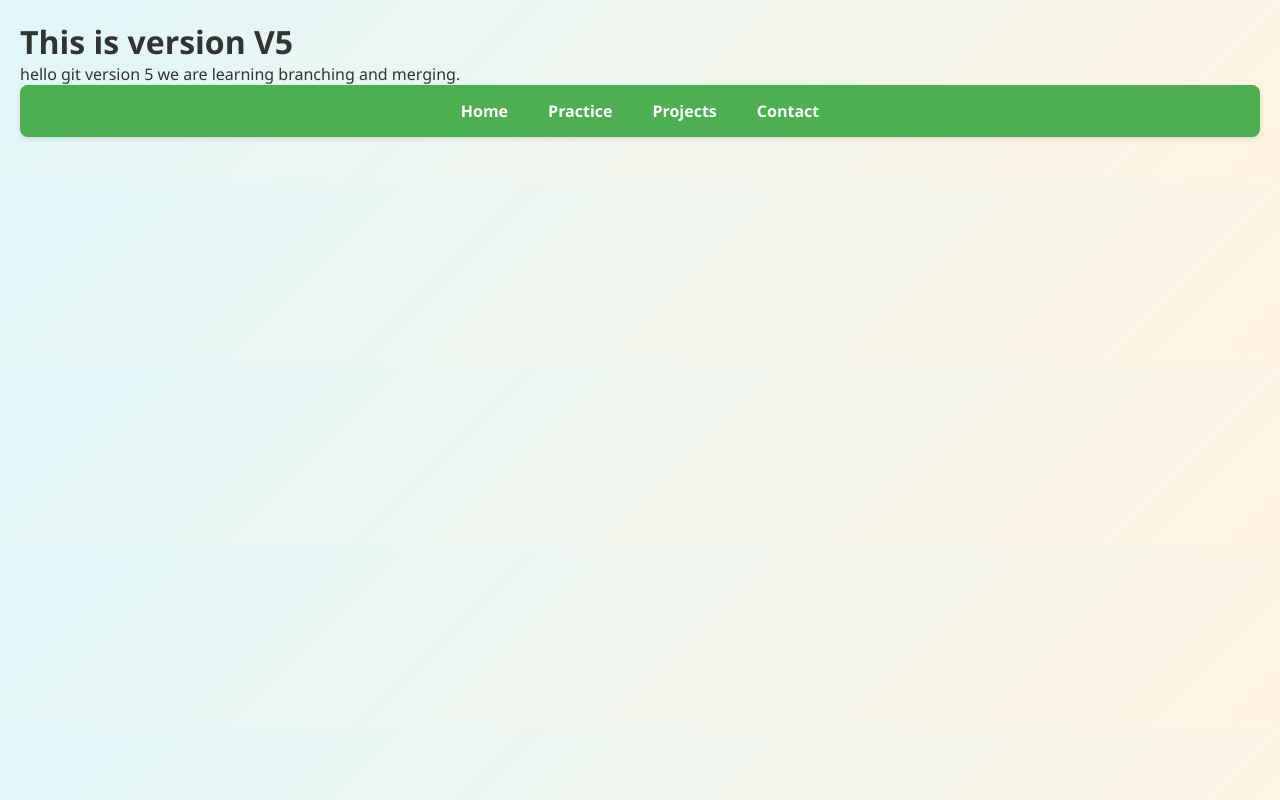
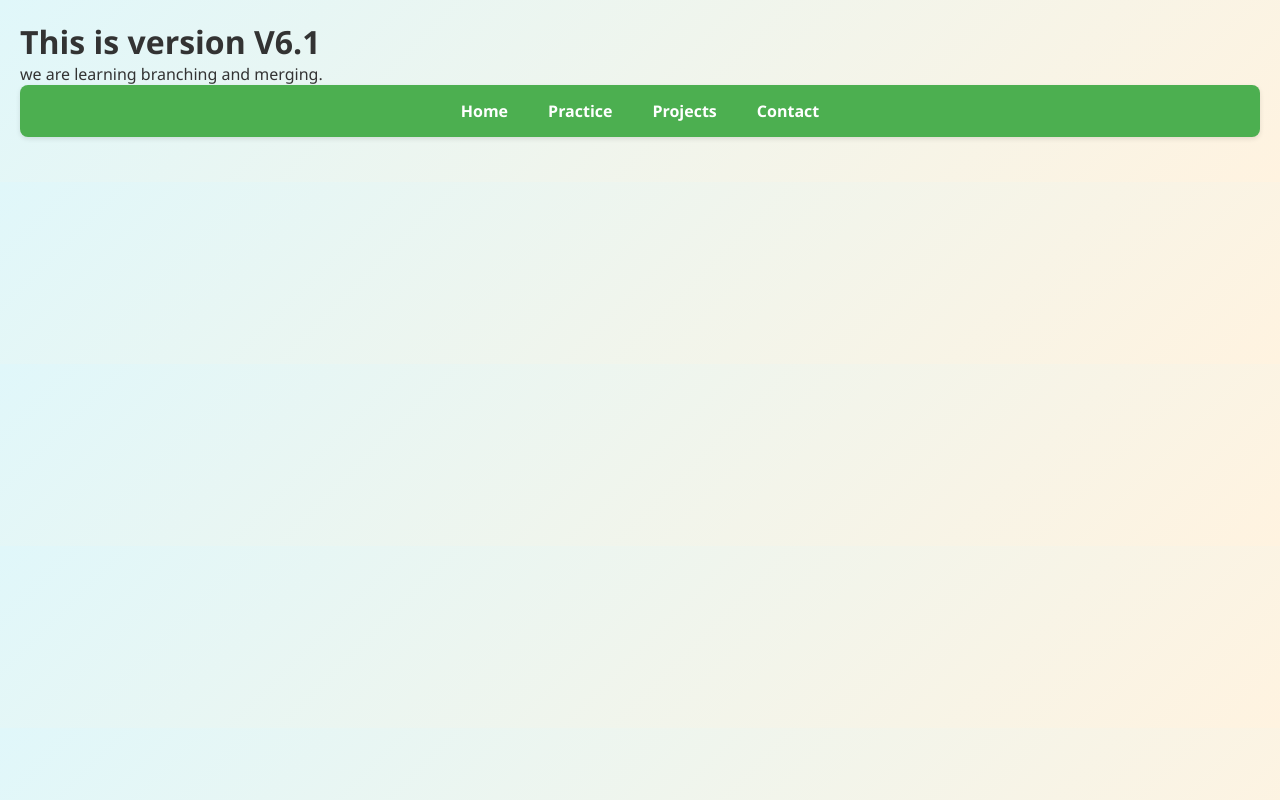
Before and after one commit to VrushaliMandee/myrepo, a plain HTML site: page Index.html in a window 1280 px wide. Drawn offline with Linux system fonts and the light colour scheme.

Commit message:
this is version v6.1

```diff
--- a/Index.html
+++ b/Index.html
@@ -7,8 +7,7 @@
     <link rel="stylesheet" href="styles.css">
 </head>
 <body>
-    <h1>This is version V5</h1>
-    hello git version 5
+    <h1>This is version V6.1</h1>
     we are learning branching and merging.
 
     <nav>
```
